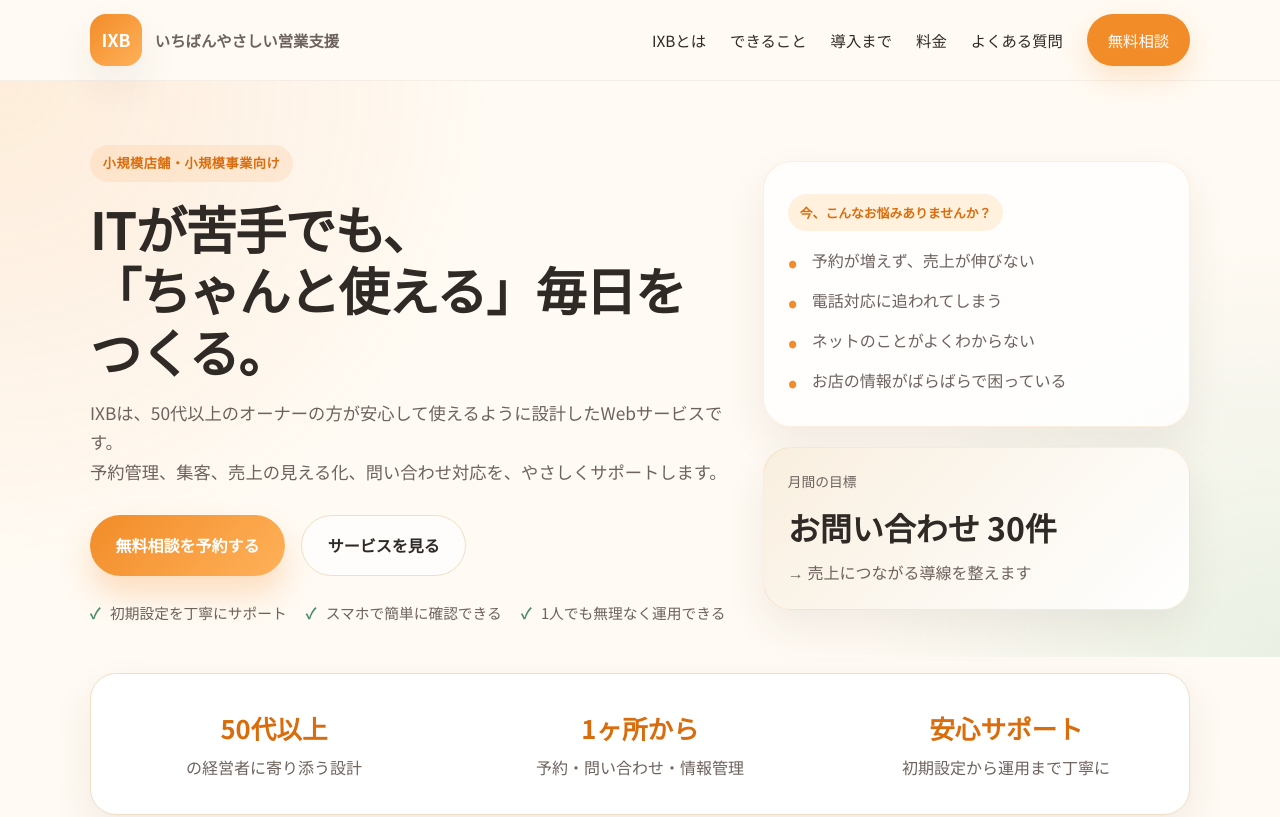
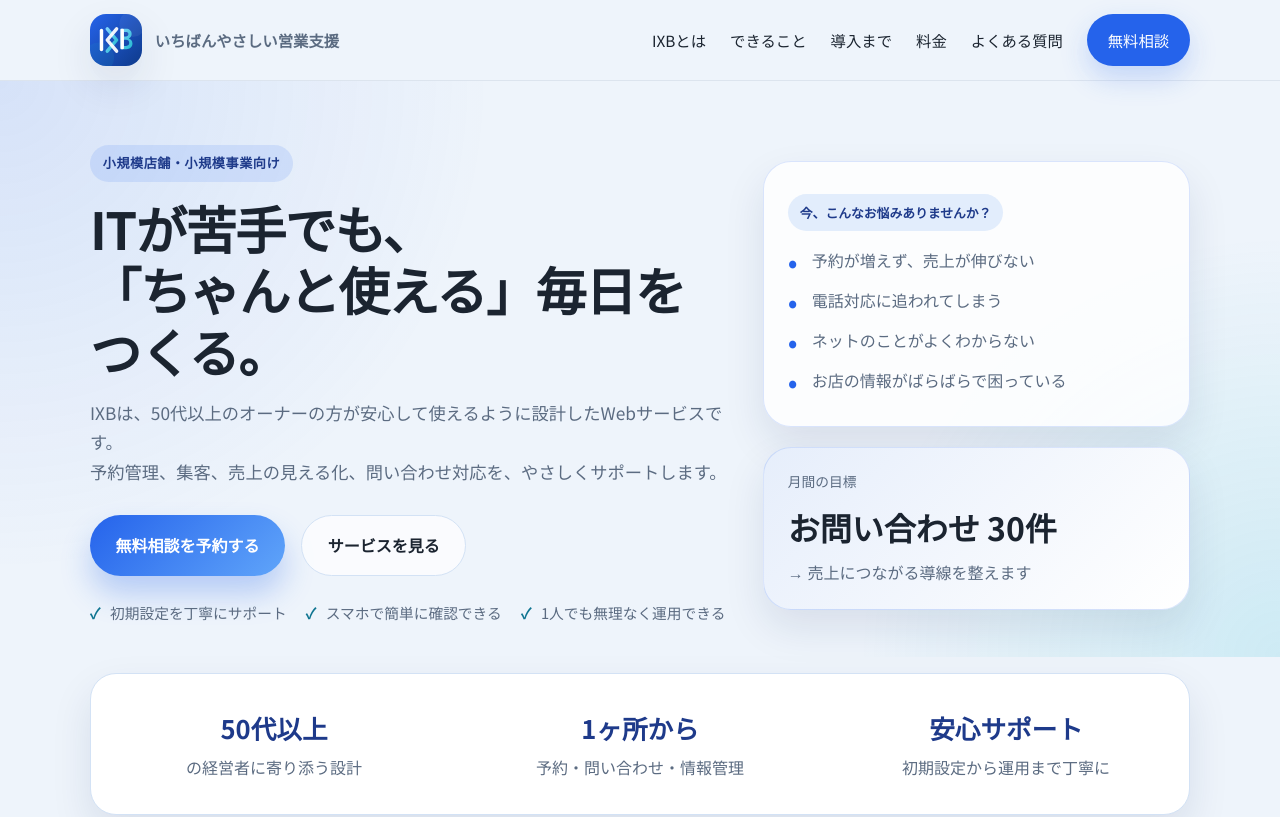
Before and after one commit to koiwa1821/ixbwebsite, a plain HTML site: page docs/index.html in a window 1280 px wide. Shown: the top 817 px of the page. Drawn offline with Linux system fonts and the light colour scheme.

Commit message:
青系に変更

```diff
--- a/docs/css/style.css
+++ b/docs/css/style.css
@@ -1,15 +1,15 @@
 :root {
-  --bg: #fffaf3;
-  --bg-soft: #fff3df;
+  --bg: #eef4fb;
+  --bg-soft: #dfeaf9;
   --card: #ffffff;
-  --text: #2f2a26;
-  --muted: #6d625d;
-  --primary: #f28c28;
-  --primary-deep: #d96d0d;
-  --secondary: #7bbf95;
-  --secondary-deep: #4a8d6d;
-  --line: #f0dfc7;
-  --shadow: 0 18px 40px rgba(78, 56, 34, 0.08);
+  --text: #1b2430;
+  --muted: #5b6b81;
+  --primary: #2563eb;
+  --primary-deep: #1e3a8a;
+  --secondary: #22b8cf;
+  --secondary-deep: #0e7490;
+  --line: #d3e2f5;
+  --shadow: 0 18px 40px rgba(15, 40, 90, 0.1);
 }
 
 * {
@@ -54,16 +54,16 @@ textarea {
 }
 
 .soft-bg {
-  background: linear-gradient(180deg, #fff9f3 0%, #fff3df 100%);
+  background: linear-gradient(180deg, #eef4fb 0%, #dfeaf9 100%);
 }
 
 .site-header {
   position: sticky;
   top: 0;
   z-index: 30;
-  background: rgba(255, 250, 243, 0.9);
+  background: rgba(238, 244, 251, 0.9);
   backdrop-filter: blur(8px);
-  border-bottom: 1px solid rgba(68, 57, 50, 0.06);
+  border-bottom: 1px solid rgba(15, 40, 90, 0.08);
 }
 
 .header-inner {
@@ -82,15 +82,11 @@ textarea {
 
 .brand-mark {
   display: inline-flex;
-  align-items: center;
-  justify-content: center;
   width: 52px;
   height: 52px;
   border-radius: 16px;
-  background: linear-gradient(135deg, var(--primary), #ffb15a);
-  color: #fff;
-  font-size: 1.1rem;
   box-shadow: var(--shadow);
+  flex-shrink: 0;
 }
 
 .brand-text {
@@ -130,7 +126,7 @@ textarea {
   color: #fff !important;
   border-radius: 999px;
   padding: 0.8rem 1.3rem;
-  box-shadow: 0 12px 28px rgba(242, 140, 40, 0.2);
+  box-shadow: 0 12px 28px rgba(37, 99, 235, 0.22);
 }
 
 .menu-toggle {
@@ -155,8 +151,8 @@ textarea {
 
 .hero {
   padding: 4rem 0 2rem;
-  background: radial-gradient(circle at top left, rgba(242, 140, 40, 0.12), transparent 35%),
-    radial-gradient(circle at bottom right, rgba(123, 191, 149, 0.16), transparent 30%),
+  background: radial-gradient(circle at top left, rgba(37, 99, 235, 0.12), transparent 35%),
+    radial-gradient(circle at bottom right, rgba(34, 184, 207, 0.16), transparent 30%),
     var(--bg);
 }
 
@@ -172,7 +168,7 @@ textarea {
   margin: 0 0 1rem;
   padding: 0.45rem 0.8rem;
   border-radius: 999px;
-  background: rgba(242, 140, 40, 0.12);
+  background: rgba(37, 99, 235, 0.12);
   color: var(--primary-deep);
   font-size: 0.82rem;
   font-weight: 700;
@@ -180,7 +176,7 @@ textarea {
 }
 
 .eyebrow.accent {
-  background: rgba(123, 191, 149, 0.12);
+  background: rgba(34, 184, 207, 0.14);
   color: var(--secondary-deep);
 }
 
@@ -225,9 +221,9 @@ textarea {
 }
 
 .button.primary {
-  background: linear-gradient(135deg, var(--primary), #ffb15a);
+  background: linear-gradient(135deg, var(--primary), #60a5fa);
   color: #fff;
-  box-shadow: 0 18px 30px rgba(242, 140, 40, 0.25);
+  box-shadow: 0 18px 30px rgba(37, 99, 235, 0.28);
 }
 
 .button.secondary {
@@ -268,7 +264,7 @@ textarea {
 
 .panel-card {
   background: rgba(255, 255, 255, 0.8);
-  border: 1px solid rgba(242, 140, 40, 0.14);
+  border: 1px solid rgba(37, 99, 235, 0.16);
   border-radius: 28px;
   box-shadow: var(--shadow);
 }
@@ -282,7 +278,7 @@ textarea {
   margin-bottom: 1rem;
   padding: 0.5rem 0.75rem;
   border-radius: 999px;
-  background: #fff1de;
+  background: #e2edfc;
   color: var(--primary-deep);
   font-size: 0.8rem;
   font-weight: 700;
@@ -313,7 +309,7 @@ textarea {
 
 .panel-small {
   padding: 1.4rem 1.5rem;
-  background: linear-gradient(135deg, #f9efdf, #ffffff);
+  background: linear-gradient(135deg, #e6eefb, #ffffff);
 }
 
 .panel-label {
@@ -387,7 +383,7 @@ textarea {
 }
 
 .checklist-box {
-  background: linear-gradient(145deg, #fffaf3, #fff);
+  background: linear-gradient(145deg, #eef4fb, #fff);
   border: 1px solid var(--line);
   border-radius: 24px;
   padding: 2rem 1.5rem;
@@ -421,7 +417,7 @@ textarea {
   border: 1px solid var(--line);
   border-radius: 22px;
   padding: 1.8rem 1.4rem;
-  box-shadow: 0 10px 30px rgba(74, 52, 30, 0.05);
+  box-shadow: 0 10px 30px rgba(15, 40, 90, 0.06);
 }
 
 .icon {
@@ -431,7 +427,7 @@ textarea {
   width: 52px;
   height: 52px;
   border-radius: 14px;
-  background: linear-gradient(135deg, rgba(242, 140, 40, 0.16), rgba(123, 191, 149, 0.12));
+  background: linear-gradient(135deg, rgba(37, 99, 235, 0.16), rgba(34, 184, 207, 0.14));
   color: var(--primary-deep);
   font-weight: 800;
 }
@@ -480,7 +476,7 @@ textarea {
   border: 1px solid var(--line);
   border-radius: 22px;
   padding: 2rem 1.5rem;
-  box-shadow: 0 16px 26px rgba(78, 56, 34, 0.04);
+  box-shadow: 0 16px 26px rgba(15, 40, 90, 0.05);
 }
 
 .step-number {
@@ -489,7 +485,7 @@ textarea {
   font-size: 0.8rem;
   font-weight: 700;
   color: var(--secondary-deep);
-  background: rgba(123, 191, 149, 0.12);
+  background: rgba(34, 184, 207, 0.14);
   padding: 0.4rem 0.7rem;
   border-radius: 999px;
 }
@@ -515,7 +511,7 @@ textarea {
 }
 
 .price-plan.featured {
-  border: 2px solid rgba(242, 140, 40, 0.5);
+  border: 2px solid rgba(37, 99, 235, 0.55);
 }
 
 .plan-name {
@@ -567,7 +563,7 @@ textarea {
 }
 
 .price-note {
-  background: linear-gradient(145deg, #fff4e6, #fff);
+  background: linear-gradient(145deg, #e3edfa, #fff);
   border: 1px solid var(--line);
   border-radius: 24px;
   padding: 2rem;
@@ -608,7 +604,7 @@ textarea {
   display: grid;
   grid-template-columns: 1fr 1fr;
   gap: 2rem;
-  background: linear-gradient(135deg, #fffaf3, #fff5e6);
+  background: linear-gradient(135deg, #eef4fb, #e3edfa);
   border: 1px solid var(--line);
   border-radius: 28px;
   padding: 2rem;
@@ -638,12 +634,12 @@ textarea {
 
 .contact-form input:focus,
 .contact-form textarea:focus {
-  outline: 2px solid rgba(242, 140, 40, 0.2);
+  outline: 2px solid rgba(37, 99, 235, 0.22);
   border-color: var(--primary);
 }
 
 .site-footer {
-  background: #2e261f;
+  background: #0b1a33;
   color: rgba(255, 255, 255, 0.8);
   padding: 2rem 0;
 }
@@ -688,8 +684,8 @@ textarea {
     left: 0;
     right: 0;
     padding: 0 1rem 1rem;
-    background: rgba(255, 250, 243, 0.96);
-    border-bottom: 1px solid rgba(68, 57, 50, 0.06);
+    background: rgba(238, 244, 251, 0.96);
+    border-bottom: 1px solid rgba(15, 40, 90, 0.08);
     display: none;
   }
 
--- a/docs/index.html
+++ b/docs/index.html
@@ -15,12 +15,15 @@
       rel="stylesheet"
     />
     <link rel="stylesheet" href="css/style.css" />
+    <link rel="icon" href="img/favicon.ico" sizes="any" />
+    <link rel="icon" type="image/svg+xml" href="img/logo-ixb.svg" />
+    <link rel="apple-touch-icon" href="img/apple-touch-icon.png" />
   </head>
   <body>
     <header class="site-header">
       <div class="container header-inner">
         <a href="#top" class="brand" aria-label="IXB ホーム">
-          <span class="brand-mark">IXB</span>
+          <img class="brand-mark" src="img/logo-ixb.svg" alt="IXB ロゴ" width="52" height="52" />
           <span class="brand-text">いちばんやさしい営業支援</span>
         </a>
 
@@ -304,7 +307,7 @@
       <div class="container footer-inner">
         <div>
           <a href="#top" class="brand footer-brand">
-            <span class="brand-mark">IXB</span>
+            <img class="brand-mark" src="img/logo-ixb.svg" alt="IXB ロゴ" width="52" height="52" />
             <span class="brand-text">小規模店舗・小規模事業応援</span>
           </a>
         </div>
```
Also changed, not shown: docs/img/apple-touch-icon.png (added), docs/img/favicon-16.png (added), docs/img/favicon-32.png (added), docs/img/favicon.ico (added), docs/img/logo-ixb-512.png (added), docs/img/logo-ixb.svg (added).
